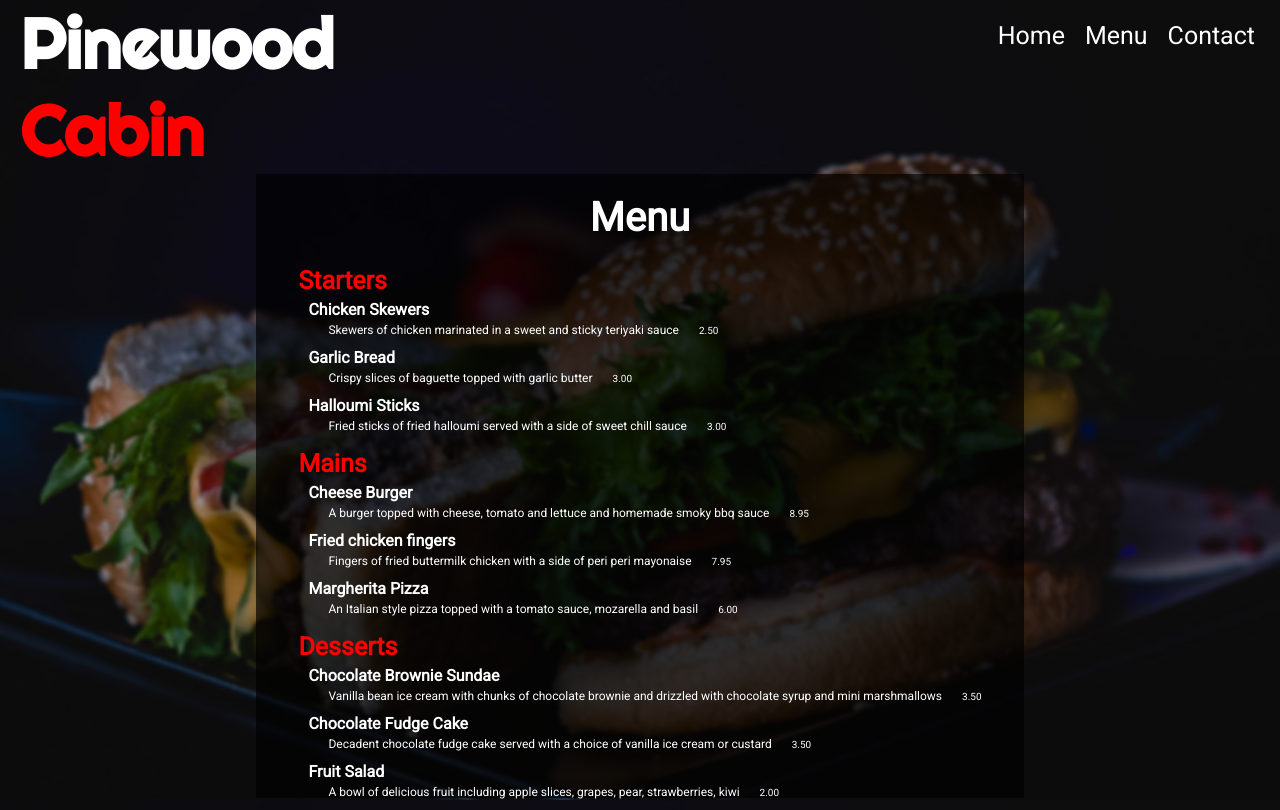
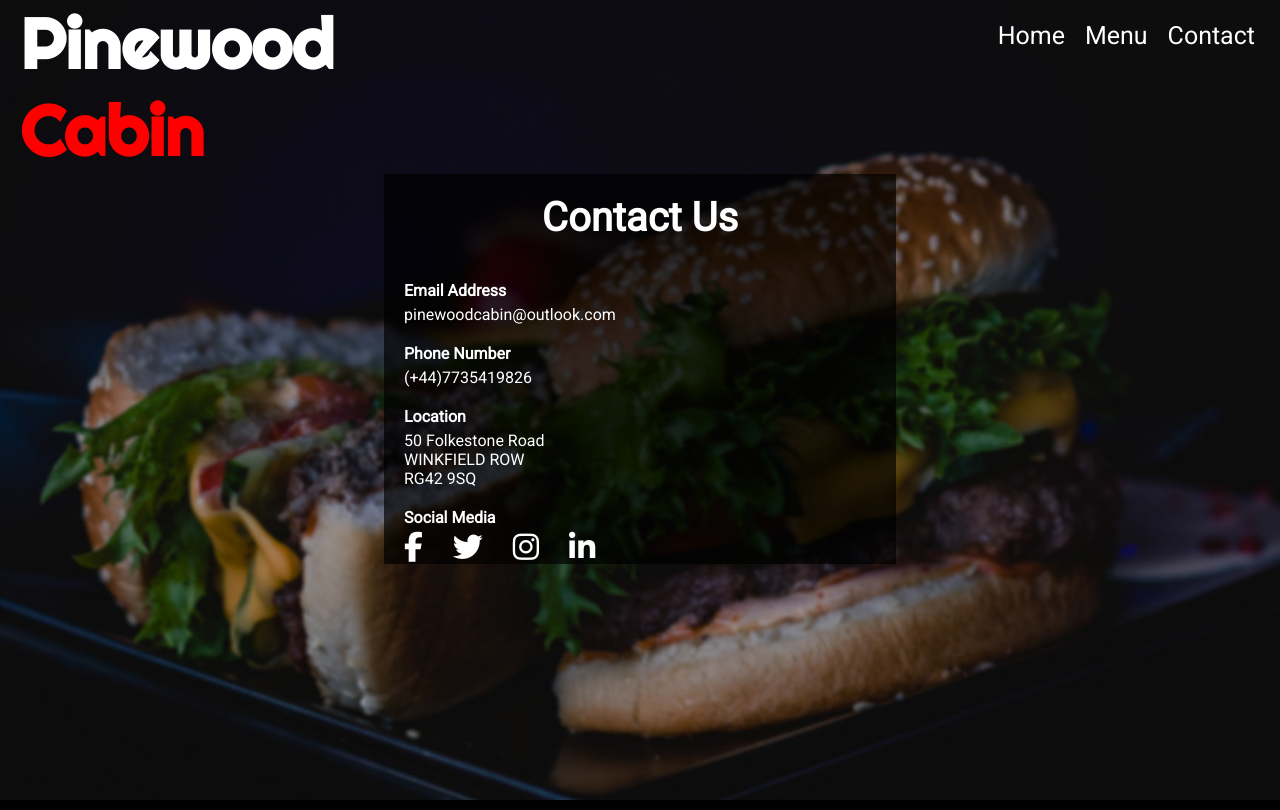
Before and after one commit to alexgamadev/restaurant-page, a website built with webpack: page dist/index.html in a window 1280 px wide. Both pictures are taken after a click on the item "Contact". Built offline with nearby package versions, Linux system fonts and the light colour scheme; a web font is replaced by a local one.

Commit message:
Added contact loading module and added ability to switch tabs from navbar

```diff
--- a/src/index.js
+++ b/src/index.js
@@ -1,30 +1,39 @@
 import {loadHeader} from './modules/header';
 import {loadHome} from './modules/home';
 import {loadMenu} from './modules/menu';
+import {loadContact} from './modules/contact';
+
+function clearContent(contentElement) {
+    while(contentElement.firstChild) {
+        contentElement.removeChild(contentElement.firstChild);
+    }
+}
 
 const contentElement = document.getElementById("content");
+loadHeader(contentElement);
+const navbar = document.getElementsByClassName("nav")[0];
 
-let isMenu = true;
-
-loadHeader(contentElement);
-
-let mediaQuery = window.matchMedia("(min-width: 1400px)");
-mediaQuery.addEventListener("change", (e) => {
-    if(isMenu && e.matches) {
-        contentElement.style["justify-content"] = "flex-start";
-    } else {
-        contentElement.style["justify-content"] = "space-between";
-    }
+//Home
+navbar.children[0].addEventListener('click', (e) => {
+    clearContent(contentElement);
+    loadHeader(contentElement);
+    loadHome(contentElement);
 });
 
-if(isMenu) {
+//Menu
+navbar.children[1].addEventListener('click', (e) => {
+    clearContent(contentElement);
+    loadHeader(contentElement);
     loadMenu(contentElement);
-    if(window.matchMedia("(min-width: 1400px)").matches){
-        contentElement.style["justify-content"] = "flex-start";
-    }
-} else {
-    loadHome(contentElement);
-    if(window.matchMedia("(min-width: 1400px)").matches){
-        contentElement.style["justify-content"] = "space-between";
-    }
-}
+});
+
+//Contact
+navbar.children[2].addEventListener('click', (e) => {
+    clearContent(contentElement);
+    loadHeader(contentElement);
+    loadContact(contentElement);
+
+    contentElement.style["justify-content"] = "flex-start";
+});
+
+loadHome(contentElement);
--- /dev/null
+++ b/src/modules/contact.js
@@ -0,0 +1,63 @@
+function createEmailCategory() {
+    const div = document.createElement("div");
+    const emailHeader = document.createElement("h4");
+    emailHeader.textContent = "Email Address";
+
+    const emailContent = document.createElement("div");
+    emailContent.textContent = "pinewoodcabin@outlook.com";
+
+    div.appendChild(emailHeader);
+    div.appendChild(emailContent);
+
+    return div;
+}
+
+const numberDiv = document.createElement("div");
+numberDiv.innerHTML =
+`
+    <h4>Phone Number</h4>
+    <div>(+44)7735419826</div>
+`;
+
+const locationDiv = document.createElement("div");
+locationDiv.innerHTML =
+`
+    <h4>Location</h4>
+    <div>50  Folkestone Road</div>
+    <div>WINKFIELD ROW</div>
+    <div>RG42 9SQ</div>
+`;
+
+const socialDiv = document.createElement("div");
+socialDiv.innerHTML =
+`
+    <h4>Social Media</h4>
+    <div class="social">
+        <i class="fab fa-facebook-f"></i>
+        <i class="fab fa-twitter"></i>
+        <i class="fab fa-instagram"></i>
+        <i class="fab fa-linkedin-in"></i>
+    </div>
+`;
+
+////////////////////////////////////////////
+
+const container = document.createElement("div");
+container.classList.add("container");
+container.classList.add("contact");
+
+const title = document.createElement("h3");
+title.textContent = "Contact Us";
+
+container.appendChild(title);
+container.appendChild(createEmailCategory());
+container.appendChild(numberDiv);
+container.appendChild(locationDiv);
+container.appendChild(socialDiv);
+
+function loadContact(contentElement) {
+    contentElement.appendChild(container);
+    contentElement.style["justify-content"] = "flex-start";
+}
+
+export { loadContact }
--- a/src/modules/home.js
+++ b/src/modules/home.js
@@ -13,6 +13,7 @@ timesElement.innerHTML =
 const loadHome = (contentElement) => {
     contentElement.appendChild(taglineElement);
     contentElement.appendChild(timesElement);
+    contentElement.style["justify-content"] = "space-between";
 }
 
 export {loadHome}
--- a/src/modules/menu.js
+++ b/src/modules/menu.js
@@ -50,9 +50,9 @@ const dessertItems = items.filter(item => item.getCategory() === "Dessert");
 
 const containerElement = document.createElement("div");
 containerElement.classList.add("container");
+containerElement.classList.add("menu");
 
 const menuTitle = document.createElement("h3");
-menuTitle.classList.add("menu-title");
 menuTitle.textContent = "Menu";
 
 const menuContent = document.createElement("div");
@@ -67,6 +67,10 @@ menuContent.appendChild(createCategory("Desserts", dessertItems));
 
 function loadMenu(contentElement) {
     contentElement.appendChild(containerElement);
+    contentElement.style["justify-content"] = "space-between";
+    if(window.matchMedia("(min-width: 1400px)").matches){
+        contentElement.style["justify-content"] = "flex-start";
+    }
 }
 
 export {loadMenu}
```
Also changed, not shown: dist/index.html, dist/main.js, dist/style.css.
